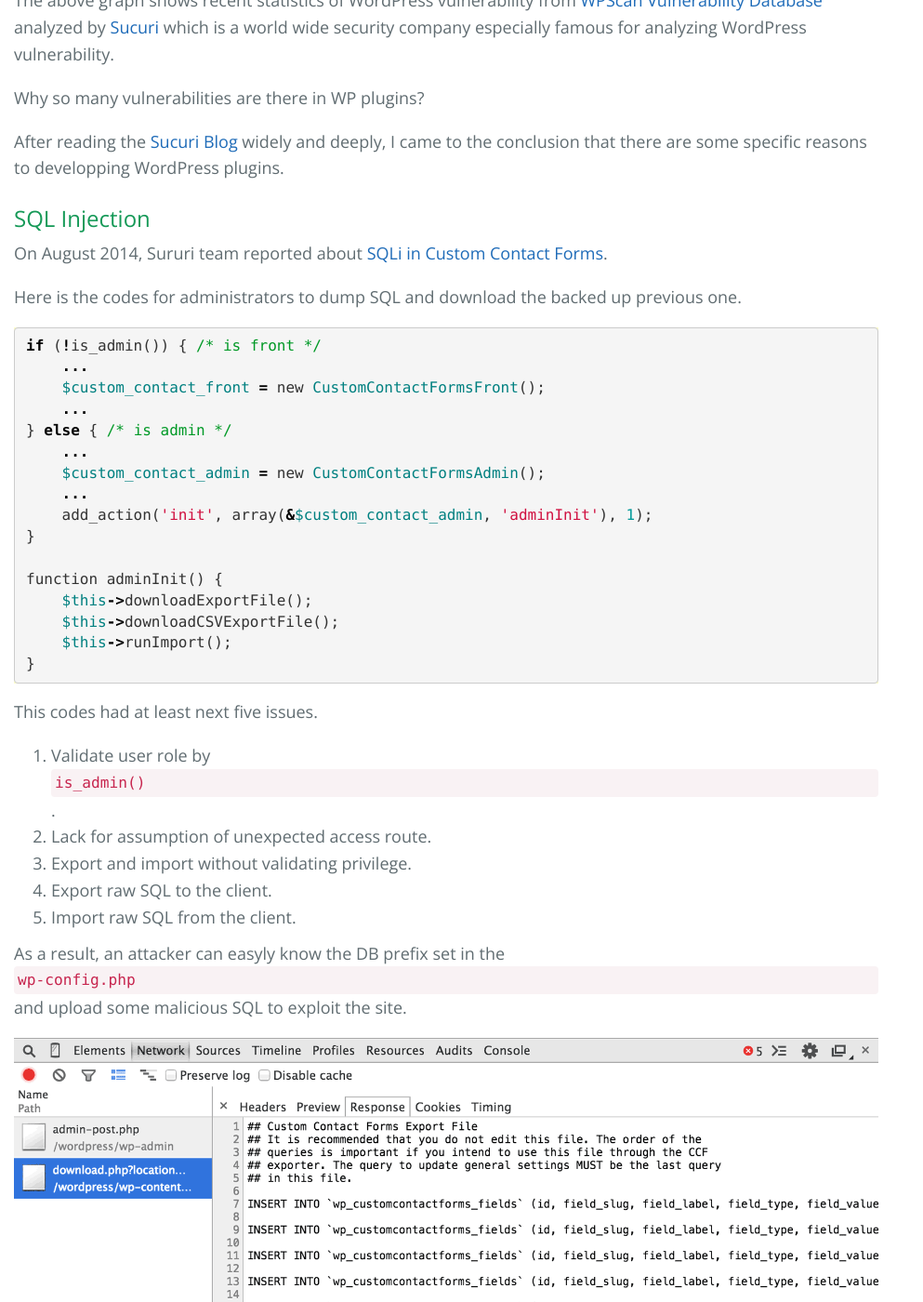
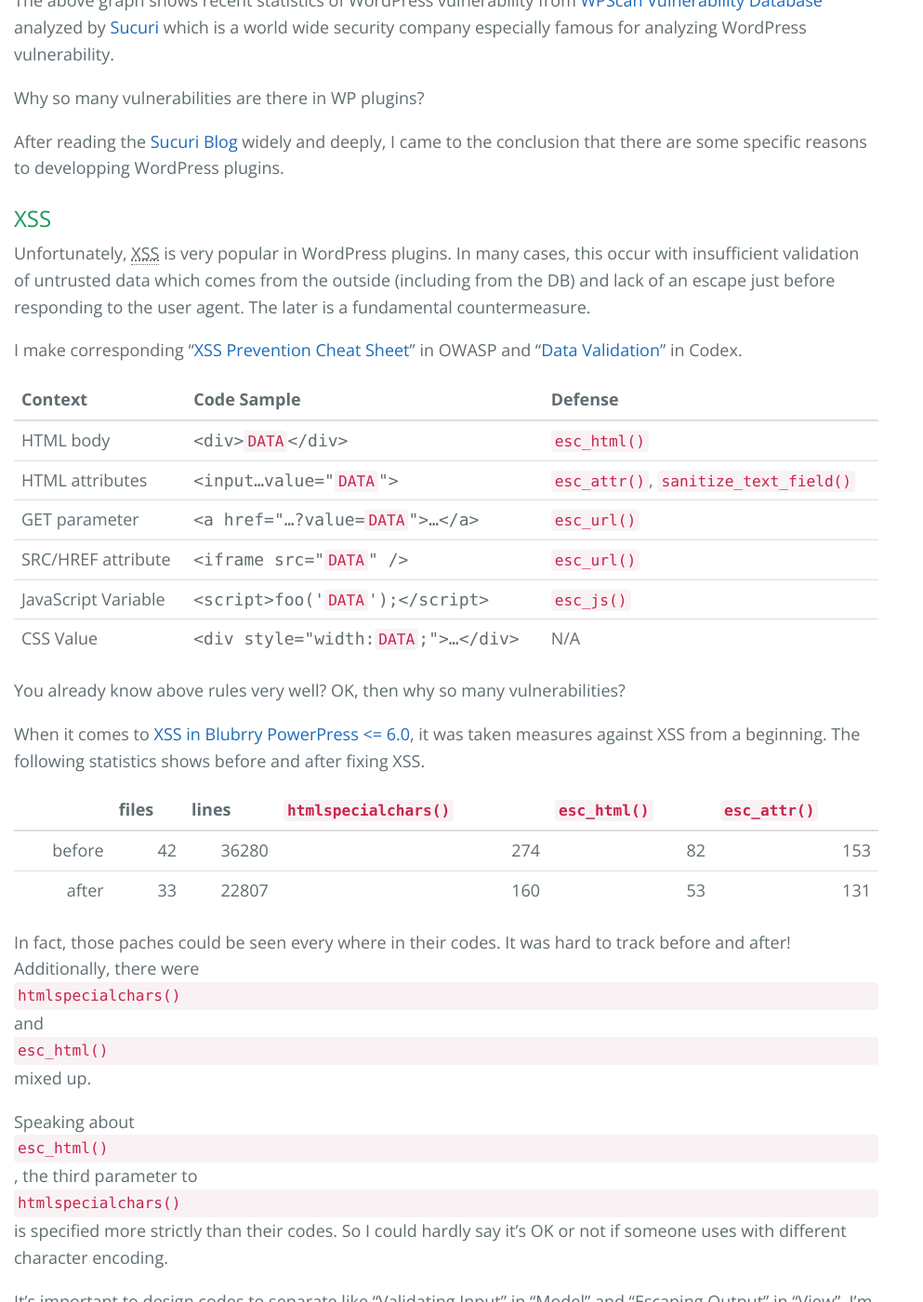
Before and after one commit to tokkonopapa/WordPress-IP-Geo-Block, a Jekyll site: the page built from _posts/2015-04-18-why-so-many-vulnerability-in-wp-plugins.md, in a window 1280 px wide and 1400 px high, scrolled down 908 px. Shown: the whole window at 93% size, without its empty margins (0-993 px from the left). Built offline with Jekyll 4.4.1, drawn with Linux system fonts in a browser that asks for light colours; some of the changed text lies outside the part shown.

Commit message:
Update articles.

```diff
--- a/_posts/2015-04-18-why-so-many-vulnerability-in-wp-plugins.md
+++ b/_posts/2015-04-18-why-so-many-vulnerability-in-wp-plugins.md
@@ -21,6 +21,114 @@
 plugins.
 
 <!--more-->
+
+### XSS ###
+
+Unfortunately, <abbr title="cross site scripting">XSS</abbr> is very popular
+in WordPress plugins. In many cases, this occur with insufficient validation
+of untrusted data which comes from the outside (including from the DB) and
+lack of an escape just before responding to the user agent. The later is a
+fundamental countermeasure.
+
+I make corresponding "[XSS Prevention Cheat Sheet][OWASP-XSS]" in OWASP and
+"[Data Validation][Data-Validation]" in Codex.
+
+<div class="table-responsive">
+  <table class="table">
+    <thead>
+      <tr>
+        <th>Context</th>
+        <th>Code Sample</th>
+        <th>Defense</th>
+      </tr>
+    </thead>
+    <tbody>
+      <tr>
+        <td>HTML body</td>
+        <td><samp>&lt;div&gt;<code>DATA</code>&lt;/div&gt;</samp></td>
+        <td><code>esc_html()</code></td>
+      </tr>
+      <tr>
+        <td>HTML attributes</td>
+        <td><samp>&lt;input&hellip;value="<code>DATA</code>"&gt;</samp></td>
+        <td><code>esc_attr()</code>, <code>sanitize_text_field()</code></td>
+      </tr>
+      <tr>
+        <td>GET parameter</td>
+        <td><samp>&lt;a href="&hellip;?value=<code>DATA</code>"&gt;&hellip;&lt;/a&gt;</samp></td>
+        <td><code>esc_url()</code></td>
+      </tr>
+      <tr>
+        <td>SRC/HREF attribute</td>
+        <td><samp>&lt;iframe src="<code>DATA</code>" /&gt;</samp></td>
+        <td><code>esc_url()</code></td>
+      </tr>
+      <tr>
+        <td>JavaScript Variable</td>
+        <td><samp>&lt;script&gt;foo('<code>DATA</code>');&lt;/script&gt;</samp></td>
+        <td><code>esc_js()</code></td>
+      </tr>
+      <tr>
+        <td>CSS Value</td>
+        <td><samp>&lt;div style="width:<code>DATA</code>;"&gt;&hellip;&lt;/div&gt;</samp></td>
+        <td>N/A</td>
+      </tr>
+    </tbody>
+  </table>
+</div>
+
+You already know above rules very well? OK, then why so many vulnerabilities?
+
+When it comes to [XSS in Blubrry PowerPress <= 6.0][XSS-PowerPress], it was
+taken measures against XSS from a beginning. The following statistics shows
+before and after fixing XSS.
+
+<div class="table-responsive text-right">
+  <table class="table">
+    <thead>
+      <tr>
+        <th>&nbsp;</th>
+        <th>files</th>
+        <th>lines</th>
+        <th><code>htmlspecialchars()</code></th>
+        <th><code>esc_html()</code></th>
+        <th><code>esc_attr()</code></th>
+      </tr>
+    </thead>
+    <tbody>
+      <tr>
+        <td>before</td>
+        <td>42</td>
+        <td>36280</td>
+        <td>274</td>
+        <td>82</td>
+        <td>153</td>
+      </tr>
+      <tr>
+        <td>after</td>
+        <td>33</td>
+        <td>22807</td>
+        <td>160</td>
+        <td>53</td>
+        <td>131</td>
+      </tr>
+    </tbody>
+  </table>
+</div>
+
+In fact, those paches could be seen every where in their codes. It was hard to
+track before and after! Additionally, there were `htmlspecialchars()` and
+`esc_html()` mixed up.
+
+Speaking about `esc_html()`, the third parameter to `htmlspecialchars()` is
+specified more strictly than their codes. So I could hardly say it's OK or not
+if someone uses with different character encoding.
+
+It's important to design codes to separate like "Validating Input" in "Model"
+and "Escaping Output" in "View". I'm not saying about MVC but codex recomends
+to use
+"[Validating Sanitizing and Escaping User Data][Sanitizing-Escaping]"
+along the context.
 
 ### SQL Injection ###
 
@@ -155,72 +263,16 @@
   "Vulnerability of Slider Revolution"
 )][Slider-Revolution]
 
-We can find this kind of vulnerability in [HD FLV Player][HD-FLV-Player] on
-December 2014.
-
-### XSS ###
-
-Unfortunately, <abbr title="cross site scripting">XSS</abbr> is very popular
-in WordPress plugins. In many cases, this occur with insufficient validation
-of untrusted data which comes from the outside (including from the DB) and
-lack of an escape just before responding to the user agent. The later is a
-fundamental countermeasure.
-
-I make corresponding "[XSS Prevention Cheat Sheet][OWASP-XSS]" in OWASP and
-"[Data Validation][Data-Validation]" in Codex.
-
-<div class="table-responsive">
-  <table class="table">
-    <thead>
-      <tr>
-        <th>Context</th>
-        <th>Code Sample</th>
-        <th>Defense</th>
-      </tr>
-    </thead>
-    <tbody>
-      <tr>
-        <td>HTML body</td>
-        <td><samp>&lt;div&gt;<code>DATA</code>&lt;/div&gt;</samp></td>
-        <td><code>esc_html()</code></td>
-      </tr>
-      <tr>
-        <td>HTML attributes</td>
-        <td><samp>&lt;input&hellip;value="<code>DATA</code>"&gt;</samp></td>
-        <td><code>esc_attr()</code>, <code>sanitize_text_field()</code></td>
-      </tr>
-      <tr>
-        <td>GET parameter</td>
-        <td><samp>&lt;a href="&hellip;?value=<code>DATA</code>"&gt;&hellip;&lt;/a&gt;</samp></td>
-        <td><code>esc_url()</code></td>
-      </tr>
-      <tr>
-        <td>SRC/HREF attribute</td>
-        <td><samp>&lt;iframe src="<code>DATA</code>" /&gt;</samp></td>
-        <td><code>esc_url()</code></td>
-      </tr>
-      <tr>
-        <td>JavaScript Variable</td>
-        <td><samp>&lt;script&gt;foo('<code>DATA</code>');&lt;/script&gt;</samp></td>
-        <td><code>esc_js()</code></td>
-      </tr>
-      <tr>
-        <td>CSS Value</td>
-        <td><samp>&lt;div style="width:<code>DATA</code>;"&gt;&hellip;&lt;/div&gt;</samp></td>
-        <td>N/A</td>
-      </tr>
-    </tbody>
-  </table>
-</div>
-
-It's also important
-"[Validating Sanitizing and Escaping User Data][Sanitizing-Escaping]"
-to validate untrusted data along the context.
+We can find this kind of vulnerability in the old version of
+[HD FLV Player][HD-FLV-Player]. In this plugin, `download.php` could be called
+directly regardless of the WordPress where we should understand its event
+driven programming style to use appropriate functions to validate nonce and
+privilege.
 
 ### Conclusion ###
 
 I've learned a lot of things from [Sucuri Blog][Sucuri-Blog] and conclude
-followings as some knowledge of developing WordPress plugins and themes.
+followings as some knowledge for developing WordPress plugins and themes.
 
 * Input has been contaminated.
 * The DB has also been contaminated.
@@ -237,6 +289,7 @@
 [HD-FLV-Player]: https://blog.sucuri.net/2014/12/critical-vulnerability-in-joomla-hd-flv-player-plugin.html "Critical vulnerability affecting HD FLV Player | Sucuri Blog"
 [OWASP-SQL]: https://www.owasp.org/index.php/SQL_Injection_Prevention_Cheat_Sheet#Introduction "SQL Injection Prevention Cheat Sheet"
 [OWASP-XSS]: https://www.owasp.org/index.php/XSS_%28Cross_Site_Scripting%29_Prevention_Cheat_Sheet "XSS (Cross Site Scripting) Prevention Cheat Sheet - OWASP"
+[XSS-PowerPress]: https://wpvulndb.com/vulnerabilities/7773 "Blubrry PowerPress &lt;= 6.0 - Cross-Site Scripting (XSS)"
 [Data-Validation]: http://codex.wordpress.org/Data_Validation "Data Validation &laquo; WordPress Codex"
 [Sanitizing-Escaping]: http://codex.wordpress.org/Validating_Sanitizing_and_Escaping_User_Data "Validating Sanitizing and Escaping User Data &laquo; WordPress Codex"
 [IP-Geo-Block]: https://wordpress.org/plugins/ip-geo-block/ "WordPress &#8250; IP Geo Block &laquo; WordPress Plugins"
--- /dev/null
+++ b/_posts/2015-04-19-How-wp-zep-works.md
@@ -0,0 +1,109 @@
+---
+layout: post
+title:  "How does WP-ZEP prevent zero-day attack?"
+date:   2015-04-19 00:00:00
+categories: article
+---
+
+["IP Geo Block"][IP-Geo-Block] is the only plugin which has an ability to
+prevent zero-day attack even if some of plugins in a WordPress site have
+unveiled vulnerability. I call it "**Z**ero-day **E**xploit **P**revention
+for wp-admin" (WP-ZEP).
+
+In this article, I'll explain about its mechanism and also its limitations.
+<!--more-->
+
+### What's the best practice of plugin actions? ###
+
+We can find [the answer on Stack Exchange][Stack-Exchange].
+
+#### Showing plugin page ####
+
+* `wp-admin/admin.php?page=my-plugin`
+* `wp-admin/tools.php?page=my-plugin`
+* `wp-admin/option-general.php?page=my-plugin`
+* &hellip;
+
+#### Requesting to <samp>wp-admin/admin.php</samp> ####
+
+{% highlight ruby %}
+<?php
+add_action( 'admin_action_' . 'do-my-action', 'my_action' );
+?>
+<form method="post" action="<?php echo admin_url( 'admin.php' ); ?>">
+    <?php wp_nonce_field( 'do-my-action' ); ?>
+    <input type="hidden" name="action" value="do-my-action">
+    <input type="submit" value="Do my action" class="button">
+</form>
+{% endhighlight %}
+
+{% highlight ruby %}
+<?php
+$link = add_query_arg(
+    array(
+        'action' => 'do-my-action',
+        '_wpnonce' => wp_create_nonce( 'do-my-action' ),
+    ),
+    admin_url( 'admin.php' )
+);
+?>
+<a href="<?php echo esc_url( $link ); ?>">Do my action</a>
+{% endhighlight %}
+
+#### Requesting to <samp>wp-admin/admin-ajax.php</samp> ####
+
+{% highlight ruby %}
+add_action( 'wp_ajax_' . 'do-my-action', 'my_action' );
+{% endhighlight %}
+
+#### Requesting to <samp>wp-admin/admin-post.php</samp> ####
+
+{% highlight ruby %}
+add_action( 'admin_post_' . 'do-my-action', 'my_action' );
+{% endhighlight %}
+
+#### Handling request ####
+
+{% highlight ruby %}
+function my_action() {
+    // validate privilege and nonce
+    if ( ! current_user_can( 'manage_options' ) ||
+         ! check_admin_referer( 'do-my-action' ) ) {
+        return; // force to redirect to login page
+    }
+
+    // do my action
+    ...
+
+    // show result in case of Ajax
+    if ( defined( 'DOING_AJAX' ) && DOING_AJAX ) {
+        wp_send_json( $result );
+    }
+
+    // show result after page transition
+    else {
+        if ( isset( $_REQUEST['_wp_http_referer'] ) ) {
+            // redirect to the referer by wp_nonce_field()
+            $redirect_to = $_REQUEST['_wp_http_referer'];
+        }
+        else if ( isset( $_SERVER['HTTP_REFERER'] ) ) {
+            // redirect to the referer by browser
+            $redirect_to = $_SERVER['HTTP_REFERER'];
+        }
+        else {
+            // redirect to the plugin page
+            $redirect_to = admin_url( 'admin.php?page=my-plugin' );
+        }
+
+        wp_safe_redirect( $redirect_to );
+        exit;
+    }
+}
+{% endhighlight %}
+
+### The mechanism of WP-ZEP ###
+
+### The limitation of WP-ZEP ###
+
+[IP-Geo-Block]: https://wordpress.org/plugins/ip-geo-block/ "WordPress &#8250; IP Geo Block &laquo; WordPress Plugins"
+[Stack-Exchange]: http://wordpress.stackexchange.com/questions/10500/how-do-i-best-handle-custom-plugin-page-actions "wp admin - How do i best handle custom plugin page actions? - WordPress Development Stack Exchange"
```
Also changed, not shown: _posts/2015-04-19-what-is-wp-zep.md (deleted, +0 -24 lines).
